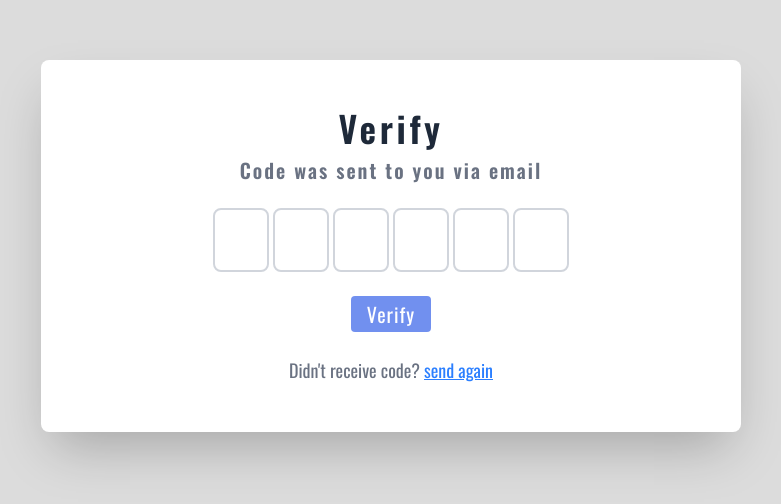
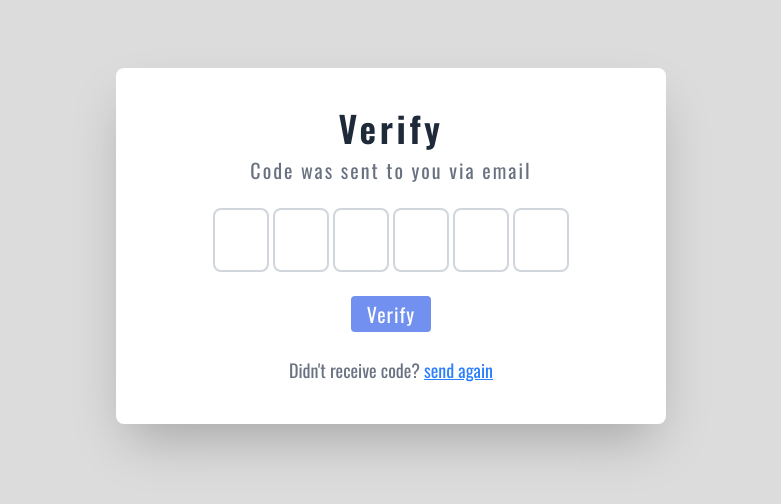
Before and after one commit to VickyDevlo/otp_generator, a React (Vite) app: page / in a window 1280 px wide. Shown: the part 154-658 px from the top of the page, without its empty margins (249-1030 px from the left). Built offline with nearby package versions, Linux system fonts and the light colour scheme.

Commit message:
issue solved

```diff
--- a/src/components/OtpGenerator.jsx
+++ b/src/components/OtpGenerator.jsx
@@ -43,12 +43,12 @@ export const OtpGenerator = () => {
 
   return (
     <div className="container mx-auto h-screen flex items-center justify-center px-2">
-      <div className=" flex flex-col bg-white md:w-[700px] rounded-lg shadow-2xl items-center justify-center gap-6 py-12 px-3">
+      <div className=" flex flex-col bg-white md:w-[550px] rounded-lg shadow-2xl items-center justify-center gap-6  py-10 px-3">
         <div className="flex flex-col items-center gap-2">
           <h1 className="font-semibold text-gray-800 max-sm:text-3xl text-4xl tracking-widest">
             Verify
           </h1>
-          <p className="font-semibold text-center max-sm:text-lg text-xl text-gray-500 tracking-widest px-3">
+          <p className=" text-center max-sm:text-lg text-xl text-gray-500 tracking-widest px-3">
             Code was sent to you via email
           </p>
         </div>
```
